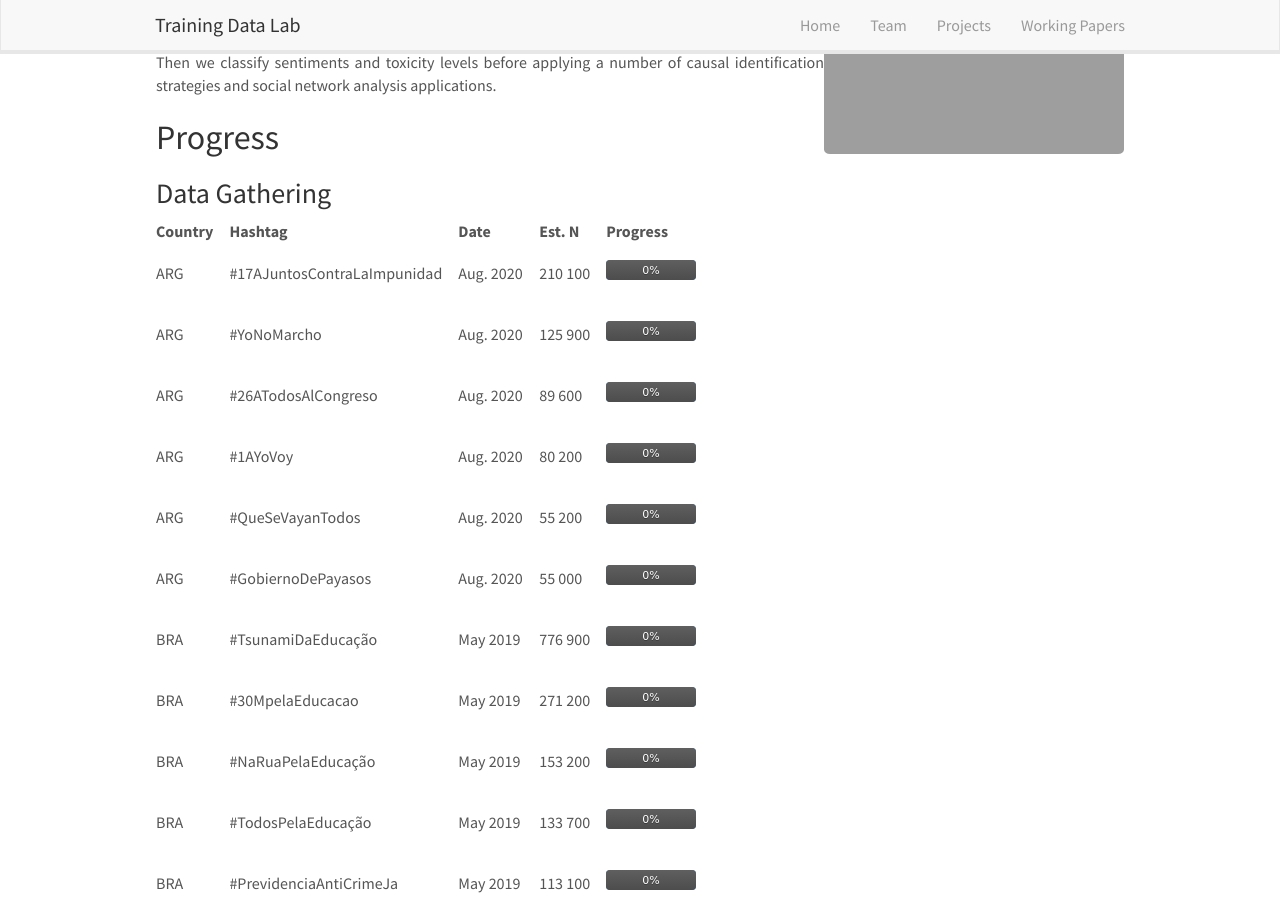
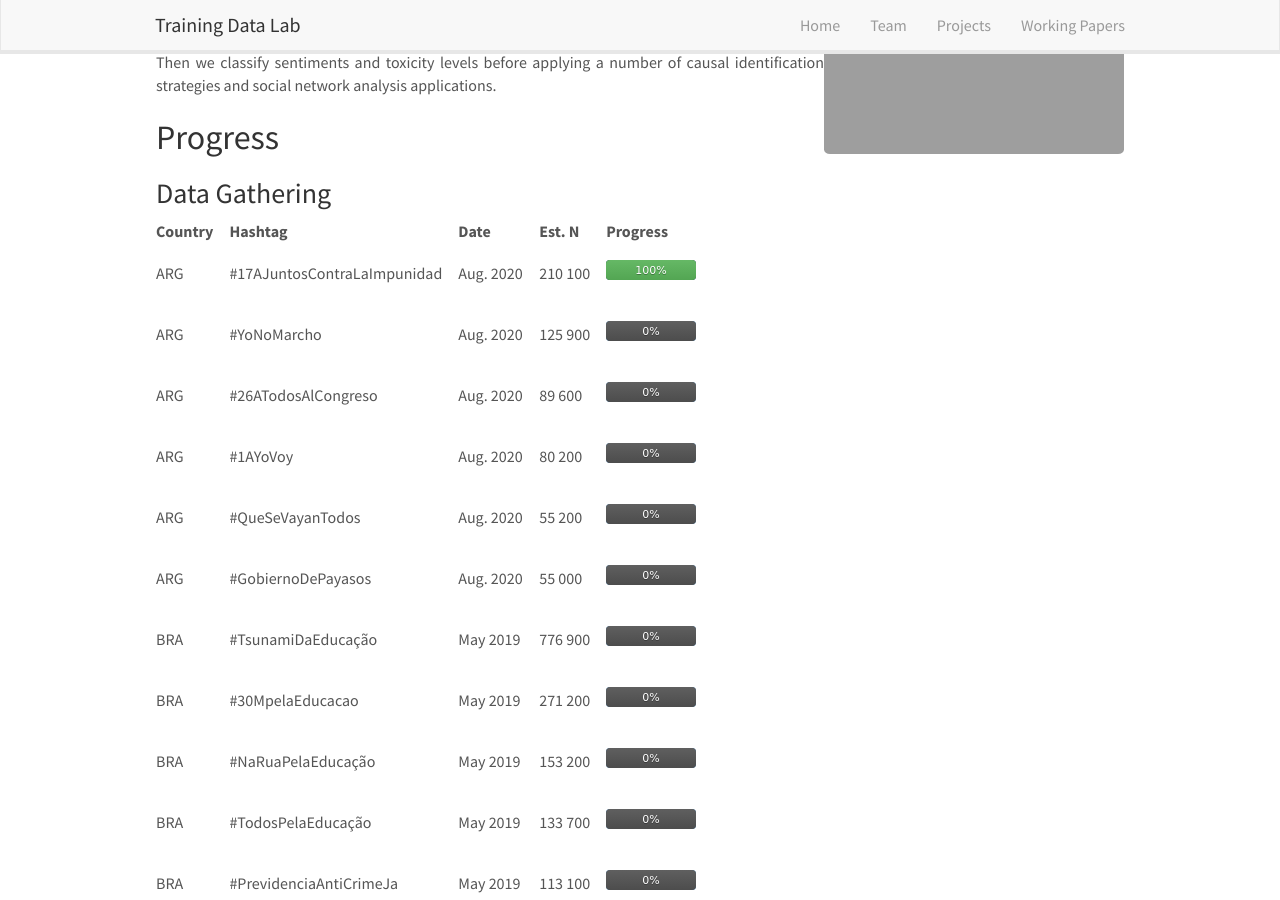
Before and after one commit to training-datalab/old-training-datalab.com, a Jekyll site: the page built from _pages/digital-activism-protests-and-incivility.md, in a window 1280 px wide and 900 px high, scrolled down 342 px. Built offline with Jekyll 4.4.1, drawn with Linux system fonts in a browser that asks for light colours; nearby versions of some CDN libraries.

Commit message:
Update digital-activism-protests-and-incivility.md

```diff
--- a/_pages/digital-activism-protests-and-incivility.md
+++ b/_pages/digital-activism-protests-and-incivility.md
@@ -26,7 +26,7 @@
 
 | Country | &nbsp;&nbsp;&nbsp;&nbsp;&nbsp; | Hashtag | &nbsp;&nbsp;&nbsp;&nbsp;&nbsp; | Date | &nbsp;&nbsp;&nbsp;&nbsp;&nbsp; | Est. N | &nbsp;&nbsp;&nbsp;&nbsp;&nbsp; | Progress |
 |---|---|---|---|---|---|---|---|---|
-| ARG | &nbsp;&nbsp;&nbsp;&nbsp;&nbsp; | #17AJuntosContraLaImpunidad | &nbsp;&nbsp;&nbsp;&nbsp;&nbsp; | Aug. 2020 | &nbsp;&nbsp;&nbsp;&nbsp;&nbsp; | 210 100 | &nbsp;&nbsp;&nbsp;&nbsp;&nbsp; | ![0%]({{ site.url }}{{ site.baseurl }}/badges/progress_bar/0.svg) |
+| ARG | &nbsp;&nbsp;&nbsp;&nbsp;&nbsp; | #17AJuntosContraLaImpunidad | &nbsp;&nbsp;&nbsp;&nbsp;&nbsp; | Aug. 2020 | &nbsp;&nbsp;&nbsp;&nbsp;&nbsp; | 210 100 | &nbsp;&nbsp;&nbsp;&nbsp;&nbsp; | ![100%]({{ site.url }}{{ site.baseurl }}/badges/progress_bar/100.svg) |
 | ARG | &nbsp;&nbsp;&nbsp;&nbsp;&nbsp; | #YoNoMarcho | &nbsp;&nbsp;&nbsp;&nbsp;&nbsp; | Aug. 2020 | &nbsp;&nbsp;&nbsp;&nbsp;&nbsp; | 125 900 | &nbsp;&nbsp;&nbsp;&nbsp;&nbsp; | ![0%]({{ site.url }}{{ site.baseurl }}/badges/progress_bar/0.svg) |
 | ARG | &nbsp;&nbsp;&nbsp;&nbsp;&nbsp; | #26ATodosAlCongreso | &nbsp;&nbsp;&nbsp;&nbsp;&nbsp; | Aug. 2020 | &nbsp;&nbsp;&nbsp;&nbsp;&nbsp; | 89 600 | &nbsp;&nbsp;&nbsp;&nbsp;&nbsp; | ![0%]({{ site.url }}{{ site.baseurl }}/badges/progress_bar/0.svg) |
 | ARG | &nbsp;&nbsp;&nbsp;&nbsp;&nbsp; | #1AYoVoy | &nbsp;&nbsp;&nbsp;&nbsp;&nbsp; | Aug. 2020 | &nbsp;&nbsp;&nbsp;&nbsp;&nbsp; | 80 200 | &nbsp;&nbsp;&nbsp;&nbsp;&nbsp; | ![0%]({{ site.url }}{{ site.baseurl }}/badges/progress_bar/0.svg) |
@@ -52,7 +52,7 @@
 | CHL | &nbsp;&nbsp;&nbsp;&nbsp;&nbsp; | #ChileQuiereCambios | &nbsp;&nbsp;&nbsp;&nbsp;&nbsp; | Oct. 2019 | &nbsp;&nbsp;&nbsp;&nbsp;&nbsp; | 197 400 | &nbsp;&nbsp;&nbsp;&nbsp;&nbsp; | ![100%]({{ site.url }}{{ site.baseurl }}/badges/progress_bar/100.svg) |
 | CHL | &nbsp;&nbsp;&nbsp;&nbsp;&nbsp; | #EvasionMasivaTodoElDia | &nbsp;&nbsp;&nbsp;&nbsp;&nbsp; | Oct. 2019 | &nbsp;&nbsp;&nbsp;&nbsp;&nbsp; | 156 300 | &nbsp;&nbsp;&nbsp;&nbsp;&nbsp; | ![100%]({{ site.url }}{{ site.baseurl }}/badges/progress_bar/100.svg) |
 | CHL | &nbsp;&nbsp;&nbsp;&nbsp;&nbsp; | #ChileNoSeRinde | &nbsp;&nbsp;&nbsp;&nbsp;&nbsp; | Oct. 2019 | &nbsp;&nbsp;&nbsp;&nbsp;&nbsp; | 133 500 | &nbsp;&nbsp;&nbsp;&nbsp;&nbsp; | ![100%]({{ site.url }}{{ site.baseurl }}/badges/progress_bar/100.svg) |
-| CHL | &nbsp;&nbsp;&nbsp;&nbsp;&nbsp; | #EstoNoHaTerminado | &nbsp;&nbsp;&nbsp;&nbsp;&nbsp; | Oct. 2019 | &nbsp;&nbsp;&nbsp;&nbsp;&nbsp; | 107 400 | &nbsp;&nbsp;&nbsp;&nbsp;&nbsp; | ![50%]({{ site.url }}{{ site.baseurl }}/badges/progress_bar/50.svg) |
+| CHL | &nbsp;&nbsp;&nbsp;&nbsp;&nbsp; | #EstoNoHaTerminado | &nbsp;&nbsp;&nbsp;&nbsp;&nbsp; | Oct. 2019 | &nbsp;&nbsp;&nbsp;&nbsp;&nbsp; | 107 400 | &nbsp;&nbsp;&nbsp;&nbsp;&nbsp; | ![100%]({{ site.url }}{{ site.baseurl }}/badges/progress_bar/100.svg) |
 | PER | &nbsp;&nbsp;&nbsp;&nbsp;&nbsp; | #LutoNacional | &nbsp;&nbsp;&nbsp;&nbsp;&nbsp; | Nov. 2020 | &nbsp;&nbsp;&nbsp;&nbsp;&nbsp; | 137 700 | &nbsp;&nbsp;&nbsp;&nbsp;&nbsp; | ![0%]({{ site.url }}{{ site.baseurl }}/badges/progress_bar/0.svg) |
 | PER | &nbsp;&nbsp;&nbsp;&nbsp;&nbsp; | #NiUnaMenos | &nbsp;&nbsp;&nbsp;&nbsp;&nbsp; | Nov. 2020 | &nbsp;&nbsp;&nbsp;&nbsp;&nbsp; | 93 100 | &nbsp;&nbsp;&nbsp;&nbsp;&nbsp; | ![0%]({{ site.url }}{{ site.baseurl }}/badges/progress_bar/0.svg) |
 | PER | &nbsp;&nbsp;&nbsp;&nbsp;&nbsp; | #MarchaNacional | &nbsp;&nbsp;&nbsp;&nbsp;&nbsp; | Nov. 2020 | &nbsp;&nbsp;&nbsp;&nbsp;&nbsp; | 59 200 | &nbsp;&nbsp;&nbsp;&nbsp;&nbsp; | ![0%]({{ site.url }}{{ site.baseurl }}/badges/progress_bar/0.svg) |
```
